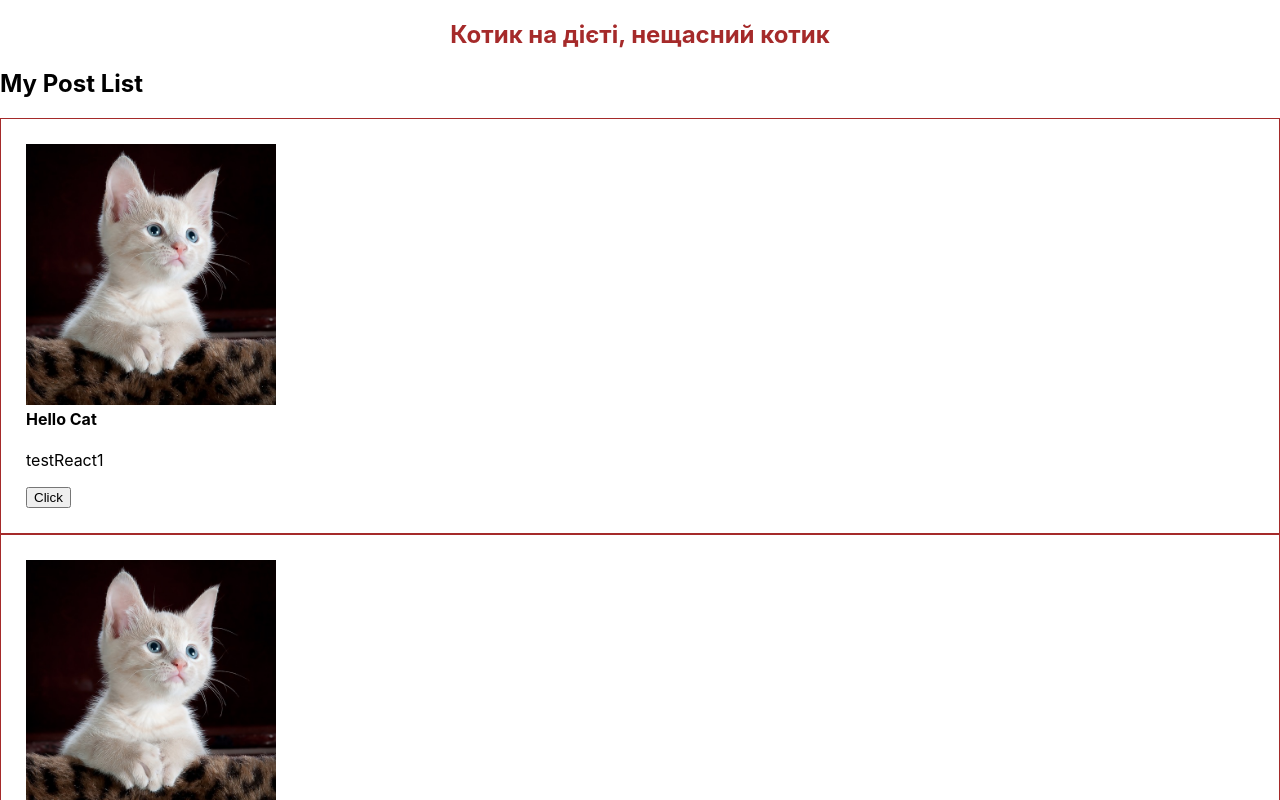
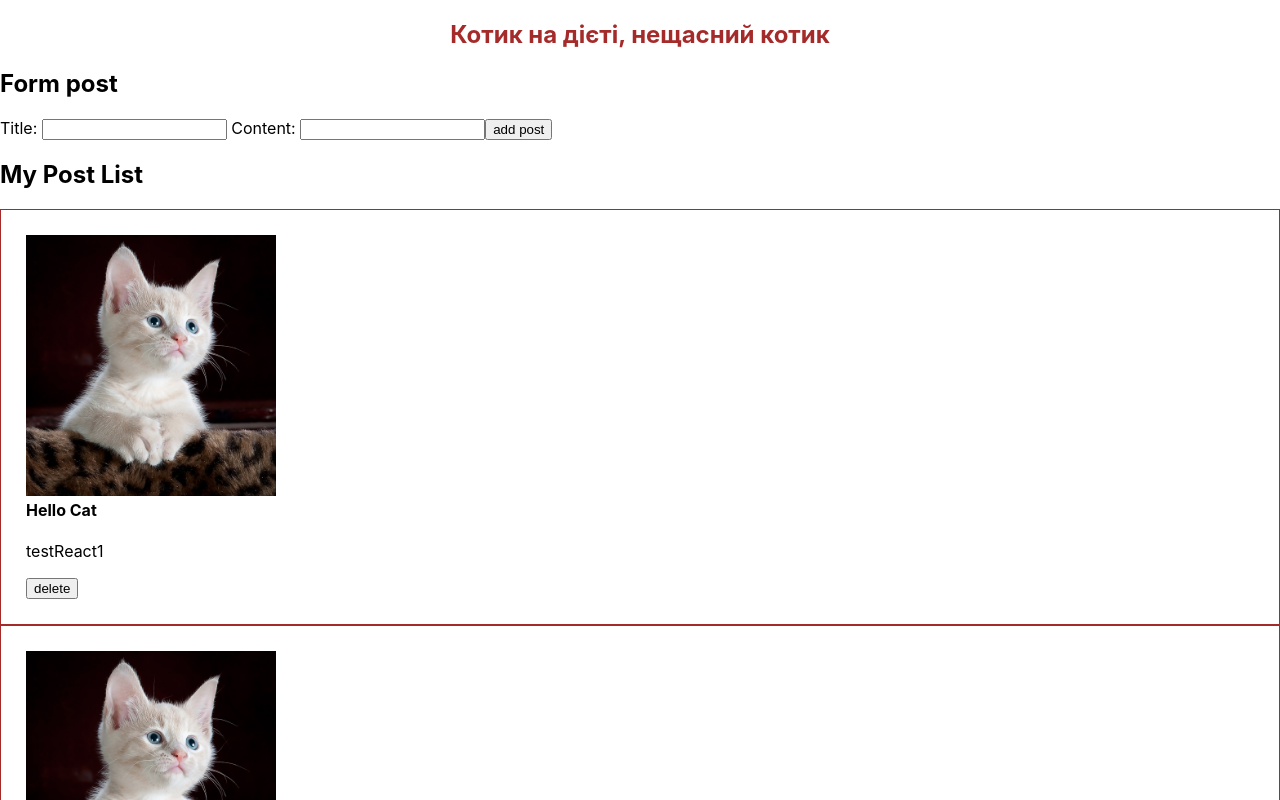
Before and after one commit to Maxim4ik118/bcon59-pr, a React (Create React App) app: page / in a window 1280 px wide. Shown: the top 800 px of the page. Built offline with nearby package versions, Linux system fonts and the light colour scheme.

Commit message:
post form

```diff
--- a/src/components/App.jsx
+++ b/src/components/App.jsx
@@ -1,26 +1,8 @@
 import PostList from './PostList';
 import imgCat from '../assets/images/cat-1.jpg';
 import { Component } from 'react';
+import { PostForm } from 'components/PostForm/PostForm'
 
-const posts = [
-  { id: 1, srcImage: imgCat, title: 'Hello Cat', content: 'testReact1' },
-  { id: 2, srcImage: imgCat, title: 'Hello Dog', content: 'testReact2' },
-  {
-    id: 3,
-    srcImage: imgCat,
-    title: 'Hello Fish',
-    content: 'testReact3',
-    isPopular: true,
-  },
-];
-// export const App = () => {
-//   return (
-//     <>
-//       <h2 className="header-title">Котик на дієті, нещасний котик</h2>
-//       <PostList title="My Post List" list={posts} />
-//     </>
-//   );
-// };
 
 export class App extends Component {
   state = {
@@ -47,6 +29,10 @@ export class App extends Component {
     return (
       <>
         <h2 className="header-title">Котик на дієті, нещасний котик</h2>
+        <PostForm
+          title='Form post'
+
+        />
         <PostList
           title="My Post List"
           list={this.state.posts}
--- a/src/components/PostListItem.jsx
+++ b/src/components/PostListItem.jsx
@@ -15,7 +15,7 @@ export function PostListItem({
       <h4 className="post-list-item-title">{title}</h4>
       <p className="post-list-item-text">{content}</p>
       <button onClick={() => onDeletePost(id)} type="button">
-        Click
+        delete
       </button>
     </li>
   );
```
